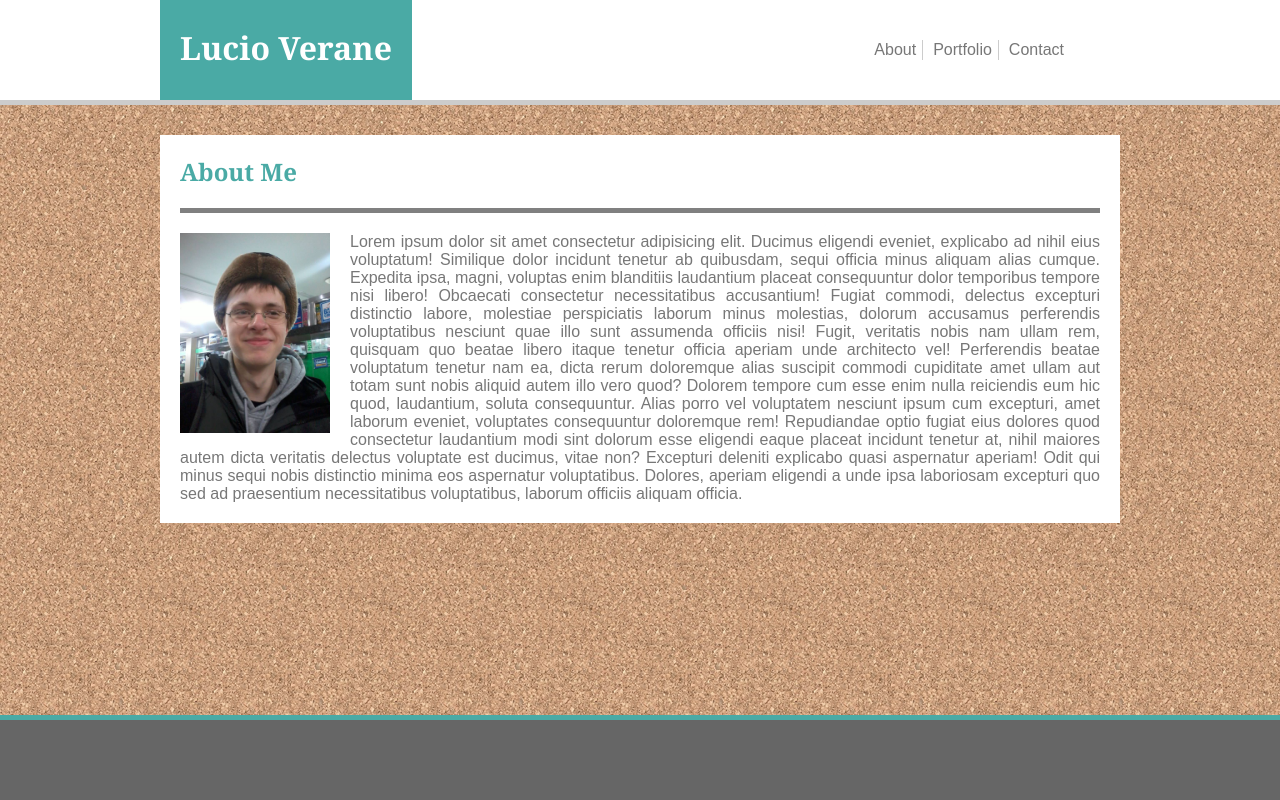
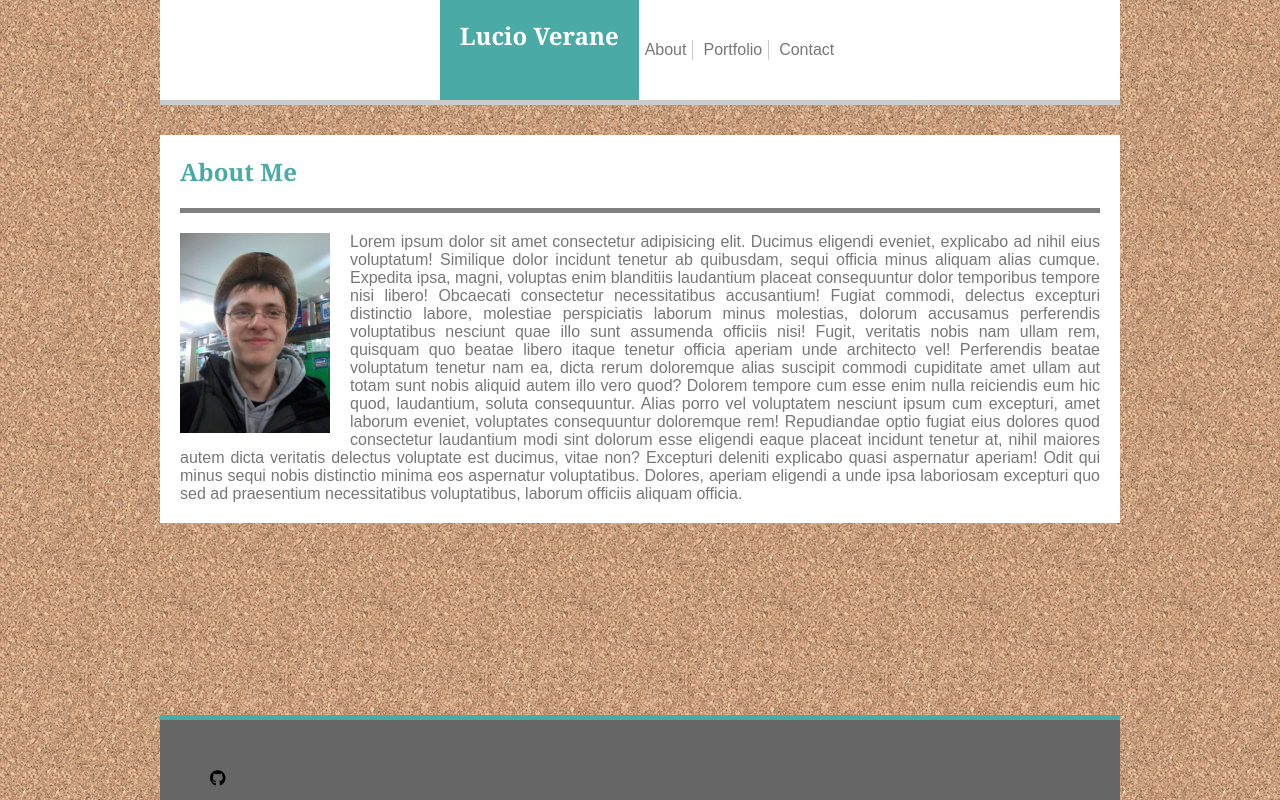
Before and after one commit to LVerane/Basic-Portfolio, a plain HTML site: page index.html in a window 1280 px wide. Drawn offline with Linux system fonts and the light colour scheme.

Commit message:
footer fixed

```diff
--- a/assets/css/style.css
+++ b/assets/css/style.css
@@ -2,10 +2,35 @@ body {
     background-image: url("../images/background.png");
     margin: 0;
     padding: 0;
-    height: 100%;
 }
 
-header {
+/* Header & Nav */
+
+.flex-container{
+    display: flex;
+    margin: 0 auto;
+    padding: 0;
+    width: 960px;
+    background: #ffffff;
+    border-bottom: 5px solid #cccccc;
+    justify-content: center;
+    align-items: center;
+    align-content: space-between;
+}
+/* add display to header and nav */
+header{
+    /* width: 960px; */
+    background: #ffffff;
+    margin: 0;
+}
+
+/* nav{
+    float: right;
+    margin-right: 50px;
+    margin-top: 40px;
+} */
+
+/* header {
     width: 960px;
     background: #ffffff;
     margin: 0 auto;
@@ -15,9 +40,9 @@ header div {
     float: right;
     margin-right: 50px;
     margin-top: 40px;
-}
+} */
 
-header button {
+nav button {
     background-color: #ffffff;
     border: none;
     color: #777777;
@@ -28,17 +53,19 @@ header button {
     font-family: Arial, 'Helvetica Neue', Helvetica, sans-serif;
 }
 
-header button:last-child {
+nav button:last-child {
     border-right: none;
 }
 
-.header-warper {
+/* .header-warper {
     margin: 0;
     padding: 0;
     width: 100%;
     background: #ffffff;
     border-bottom: 5px solid #cccccc;
-}
+} */
+
+/* */
 
 h1 {
     display: inline-block;
@@ -52,7 +79,7 @@ h1 {
 }
 
 h2 {
-    margin: 30px 20px 0 20px;
+    margin: 0 20px;
     padding-top: 20px;
     padding-bottom: 20px;
     color: #4aaaa5;
@@ -74,33 +101,19 @@ p {
     padding: 0;
 }
 
-.content-box {
-    background: #ffffff;
+.outer-container{
     margin: 0 auto;
     width: 960px;
+}
+.content-box {
+    margin-top: 30px;
+    background: #ffffff;
+    margin-bottom: 115px; /* footer height + footer border-top + margin-top */
 }
 
 .clearfix {
     clear: both;
     overflow: auto;
-}
-
-#page-container {
-    position: relative;
-    min-height: 100vh; /* or min-height: 100% */
-}
-
-#content-wrap {
-    padding-bottom: 85px;    /* Footer height + Footer border */
-}
-
-footer {
-    position: absolute;
-    bottom: 0;
-    width: 100%;
-    height: 80px;            /* Footer height */
-    background: #666666;
-    border-top: 5px solid #4aaaa5;
 }
 
 img {
@@ -117,42 +130,51 @@ img {
 }
 
 .img-text{
-    /* padding: 10px 0; */
-    /* margin: 30px 20px; */
     position: absolute;
-    /* width: 100%; */
     width: 250px;
     height: 40px;
-    /* text-align: center; */
-    /* bottom: 0; */
     background: #4aaaa5;
     font-family: Arial, 'Helvetica Neue', Helvetica, sans-serif;
     font-size: 20px;
     line-height: 200%;
 }
 
-.img-text-1 {
+#img-text-1 {
     margin-left: 20px;
     margin-top: 220px;
 }
 
-.img-text-2 {
+#img-text-2 {
     margin-left: 310px;
     margin-top: 220px;
 }
 
-.img-text-3 {
+#img-text-3 {
     margin-left: 20px;
     margin-top: 220px;
 }
 
-.img-text-4 {
+#img-text-4 {
     margin-left: 310px;
     margin-top: 220px;
 }
 
-.img-text-5 {
+#img-text-5 {
     margin-left: 20px;
     margin-top: 220px;
     width: 500px;
 }
+
+footer {
+    position: fixed;
+    bottom: 0;
+    width: 960px;
+    height: 80px;
+    background: #666666;
+    border-top: 5px solid #4aaaa5;
+    z-index: -1;
+}
+
+i{
+    margin: 50px;
+}
--- a/index.html
+++ b/index.html
@@ -7,25 +7,27 @@
     <meta charset="UTF-8">
     <meta name="viewport" content="width=device-width, initial-scale=1.0">
     <link rel="stylesheet" href="assets/css/style.css">
+    <link rel="stylesheet" href="https://use.fontawesome.com/releases/v5.8.2/css/all.css">
     <title>My Portfolio</title>
 
 </head>
 
 <body>
 
-    <div id="page-container">
-        <div id="content-wrap">
+    <section class="flex-container"><!-- <div class="header-warper"> -->
+        <header><!-- <header class="clearfix"> -->
+            <h1>Lucio Verane</h1>
+        </header>
+        <nav>
+            <div>
+                <button onclick="window.open('index.html')">About</button>
+                <button onclick="window.open('portfolio.html')">Portfolio</button>
+                <button onclick="window.open('contact.html')">Contact</button>
+            </div>
+        </nav>
+    </section>
 
-            <div class="header-warper">
-                <header class="clearfix">
-                    <h1>Lucio Verane</h1>
-                    <div>
-                        <button onclick="window.open('index.html','_blank')">About</button>
-                        <button onclick="window.open('portfolio.html','_blank')">Portfolio</button>
-                        <button onclick="window.open('contact.html','_blank')">Contact</button>
-                    </div>
-                </header>
-            </div>
+    <div class="outer-container">
 
         <div class="content-box">
             <h2>About Me</h2>
@@ -48,12 +50,12 @@
                     eligendi a unde ipsa laboriosam excepturi quo sed ad praesentium necessitatibus voluptatibus, laborum officiis
                     aliquam officia.</p>
             </div>
-            </div>
+
 
         </div>
 
         <footer>
-
+            <i class="fab fa-github"></i>
         </footer>
 
     </div>
```
Also changed, not shown: contact.html (+3 -3 lines), portfolio.html (+17 -19 lines). Lines whose indentation alone changed are shown as unchanged.
